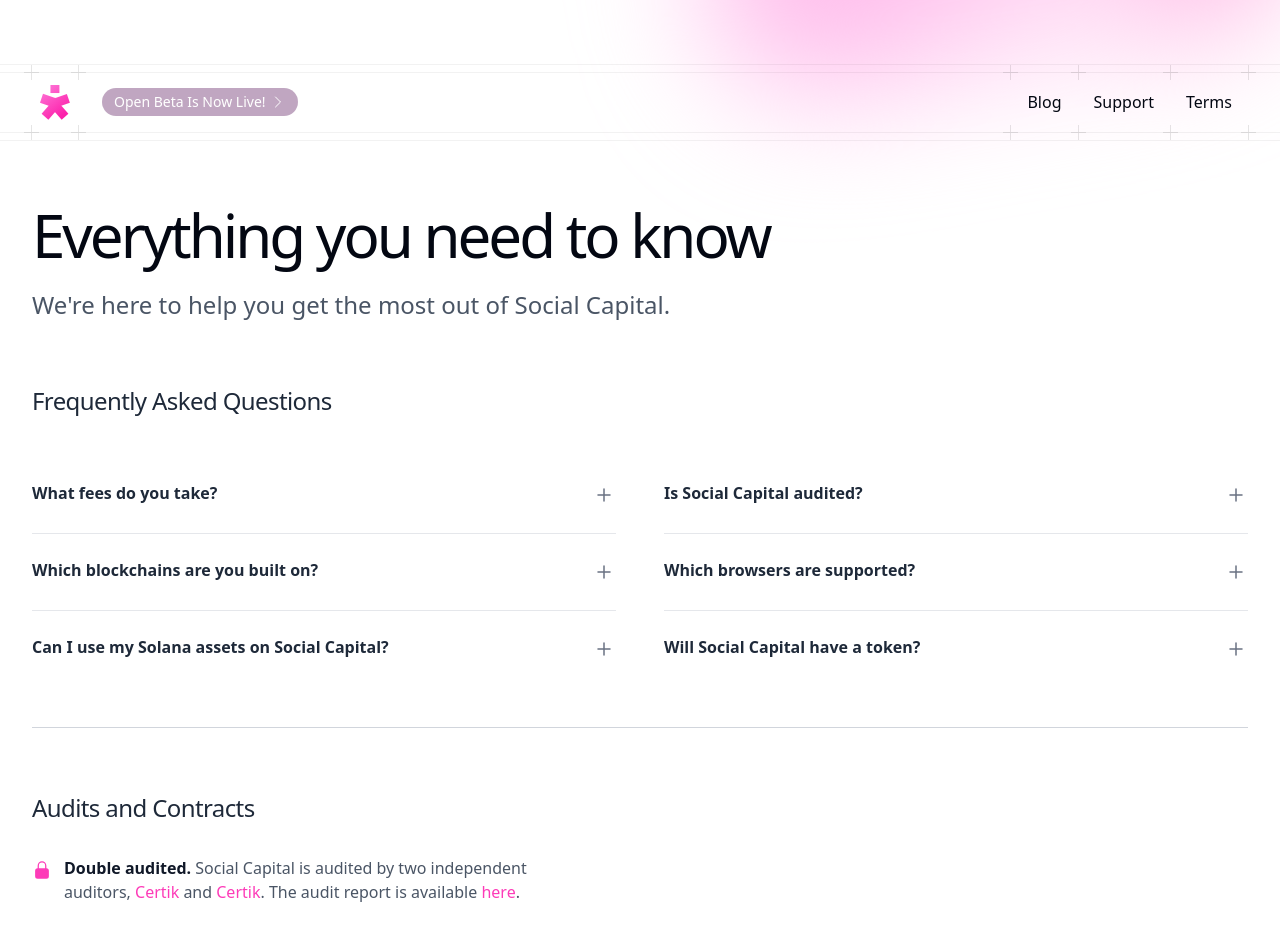
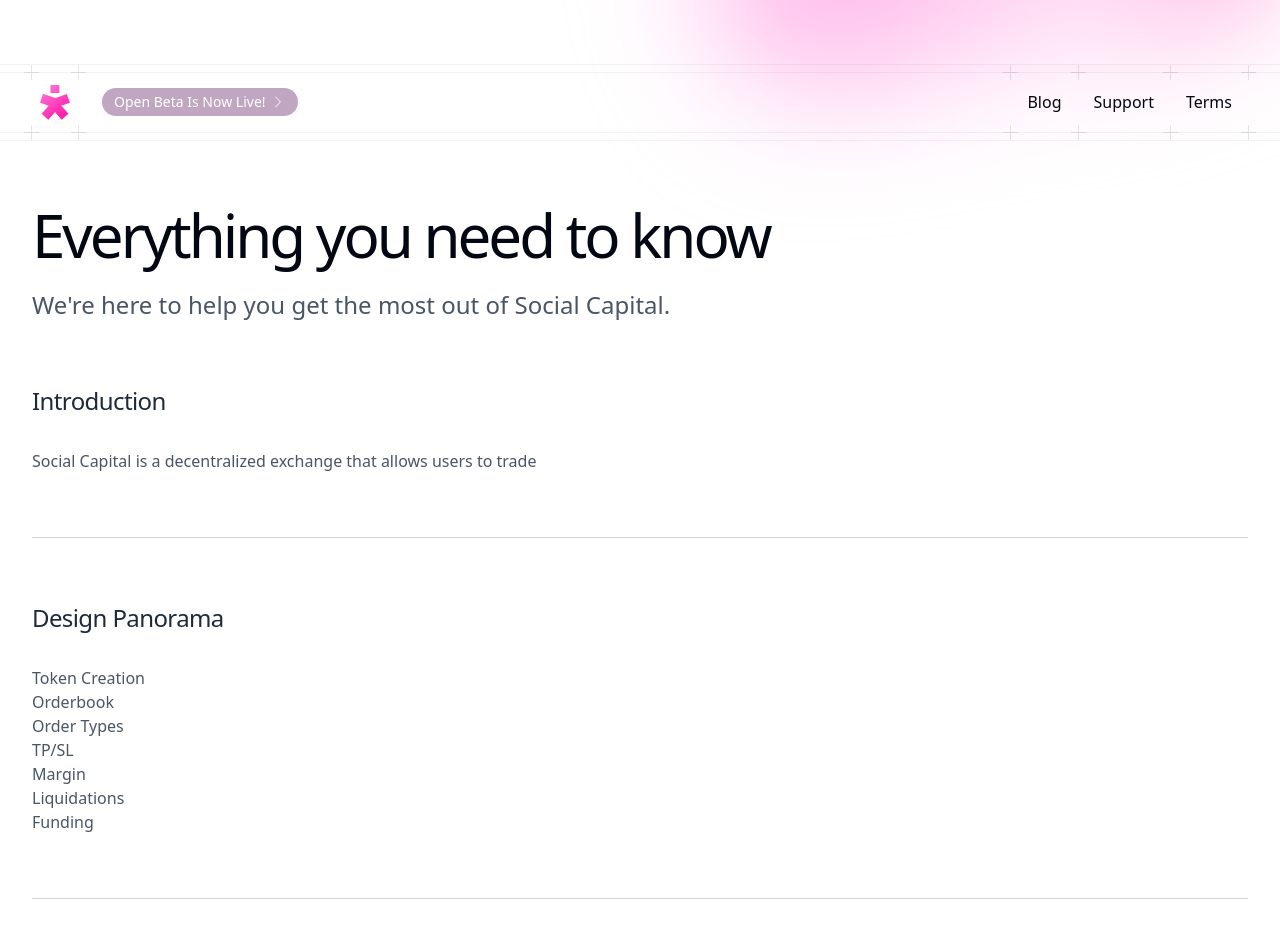
Before and after one commit to masterzorgon/socap-landing, a Next.js app: page /support in a window 1280 px wide. Shown: the top 940 px of the page. Built offline with nearby package versions, Linux system fonts and the light colour scheme; a web font is replaced by a local one.

Commit message:
adds support in-page linking

```diff
--- a/src/app/support/page.tsx
+++ b/src/app/support/page.tsx
@@ -6,9 +6,11 @@
 import { Container } from "@/components/container"
 import { Heading, Lead } from "@/components/text"
 import { Disclosure } from '@headlessui/react'
-import { ChevronRightIcon, CloudArrowUpIcon, MinusSmallIcon, PlusSmallIcon } from '@heroicons/react/24/outline'
-import { LockClosedIcon, PlusIcon, ServerIcon } from '@heroicons/react/24/solid';
+import { ChevronRightIcon, MinusSmallIcon, PlusSmallIcon } from '@heroicons/react/24/outline'
+import { LockClosedIcon, ServerIcon } from '@heroicons/react/24/solid';
 import Link from "next/link"
+import { useRouter } from "next/navigation"
+import { useState, useEffect } from "react"
 
 const faqs = [
   {
@@ -43,6 +45,70 @@
   },
 ]
 
+// Toast component with smooth animations
+function Toast({ message, isVisible, onClose }: { message: string; isVisible: boolean; onClose: () => void }) {
+  useEffect(() => {
+    if (isVisible) {
+      const timer = setTimeout(() => {
+        onClose();
+      }, 3000); // Auto-hide after 3 seconds
+
+      return () => clearTimeout(timer);
+    }
+  }, [isVisible, onClose]);
+
+  return (
+    <div className={`fixed top-4 right-4 z-50 transition-opacity duration-300 ease-in-out ${
+      isVisible
+        ? 'opacity-100'
+        : 'opacity-0 pointer-events-none'
+    }`}>
+      <div className="bg-gray-900 text-white px-4 py-3 rounded-lg shadow-lg flex items-center space-x-2">
+        <div className="flex-shrink-0">
+          <svg className="h-5 w-5 text-[#fd3bb8]" fill="currentColor" viewBox="0 0 20 20">
+            <path fillRule="evenodd" d="M10 18a8 8 0 100-16 8 8 0 000 16zm3.707-9.293a1 1 0 00-1.414-1.414L9 10.586 7.707 9.293a1 1 0 00-1.414 1.414l2 2a1 1 0 001.414 0l4-4z" clipRule="evenodd" />
+          </svg>
+        </div>
+        <span className="text-sm font-medium">{message}</span>
+        <button
+          onClick={onClose}
+          className="flex-shrink-0 ml-2 text-gray-400 hover:text-white transition-colors duration-200 cursor-pointer"
+        >
+          <svg className="h-4 w-4" fill="currentColor" viewBox="0 0 20 20">
+            <path fillRule="evenodd" d="M4.293 4.293a1 1 0 011.414 0L10 8.586l4.293-4.293a1 1 0 111.414 1.414L11.414 10l4.293 4.293a1 1 0 01-1.414 1.414L10 11.414l-4.293 4.293a1 1 0 01-1.414-1.414L8.586 10 4.293 5.707a1 1 0 010-1.414z" clipRule="evenodd" />
+          </svg>
+        </button>
+      </div>
+    </div>
+  );
+}
+
+// Utility function to copy URL to clipboard
+const copyToClipboard = async (url: string, setToast: (message: string) => void) => {
+  try {
+    await navigator.clipboard.writeText(url);
+    setToast("URL copied to clipboard!");
+  } catch (err) {
+    console.error('Failed to copy to clipboard:', err);
+    setToast("Failed to copy URL to clipboard");
+  }
+};
+
+// Utility function to handle header clicks
+const handleHeaderClick = (sectionId: string, router: any, setToast: (message: string) => void) => {
+  const url = `${window.location.origin}/support#${sectionId}`;
+  copyToClipboard(url, setToast);
+
+  // Update the URL without page reload
+  router.push(`/support#${sectionId}`);
+
+  // Smooth scroll to the section
+  const element = document.getElementById(sectionId);
+  if (element) {
+    element.scrollIntoView({ behavior: 'smooth' });
+  }
+};
+
 function Header() {
   return (
     <Container className="mt-16 bg-white">
@@ -56,14 +122,19 @@
   )
 }
 
-function FAQ() {
+function FAQSection({ setToast }: { setToast: (message: string) => void }) {
+  const router = useRouter();
   // Split FAQs into two arrays for left and right columns
   const leftFaqs = faqs.slice(0, Math.ceil(faqs.length / 2));
   const rightFaqs = faqs.slice(Math.ceil(faqs.length / 2));
 
   return (
     <Container className="mt-16">
-      <h2 className="text-2xl font-medium tracking-tight text-gray-800 mb-16">
+      <h2
+        id="faq"
+        className="text-2xl font-medium tracking-tight text-gray-800 mb-8 cursor-pointer hover:text-[#fd3bb8] transition-colors"
+        onClick={() => handleHeaderClick('faq', router, setToast)}
+      >
         Frequently Asked Questions
       </h2>
       <section className="grid grid-cols-1 lg:grid-cols-2 lg:gap-12">
@@ -139,19 +210,26 @@
           </dl>
         </div>
       </section>
+      <Divider />
     </Container>
   )
 }
 
-function Audits() {
+function AuditsSection({ setToast }: { setToast: (message: string) => void }) {
+  const router = useRouter();
+
   return (
     <Container className="mt-16">
-      <h2 className="text-2xl font-medium tracking-tight text-gray-800">
+      <h2
+        id="audits"
+        className="text-2xl font-medium tracking-tight text-gray-800 mb-8 cursor-pointer hover:text-[#fd3bb8] transition-colors"
+        onClick={() => handleHeaderClick('audits', router, setToast)}
+      >
         Audits and Contracts
       </h2>
       <section>
         <div className="max-w-lg">
-          <ul role="list" className="mt-8 space-y-8 text-gray-600">
+          <ul role="list" className="space-y-8 text-gray-600">
             <li className="flex gap-x-3">
               <LockClosedIcon aria-hidden="true" className="mt-1 size-5 flex-none text-[#fd3bb8]" />
               <span>
@@ -167,14 +245,21 @@
           </ul>
         </div>
       </section>
+      <Divider />
     </Container>
   )
 }
 
-function Points() {
+function PointsSection({ setToast }: { setToast: (message: string) => void }) {
+  const router = useRouter();
+
   return (
     <Container className="mt-16">
-      <h2 className="text-2xl font-medium tracking-tight text-gray-800">
+      <h2
+        id="points"
+        className="text-2xl font-medium tracking-tight text-gray-800 mb-8 cursor-pointer hover:text-[#fd3bb8] transition-colors"
+        onClick={() => handleHeaderClick('points', router, setToast)}
+      >
         Our Points System
       </h2>
       <section className="grid grid-cols-1 md:grid-cols-2 lg:grid-cols-2 gap-6 mt-8">
@@ -226,38 +311,78 @@
           </p>
         </div>
       </section>
+      <Divider hidden={false} />
     </Container>
   )
 }
 
-function GetInTouch() {
+function IntroSection({ setToast }: { setToast: (message: string) => void }) {
+  const router = useRouter();
+
   return (
     <Container className="mt-16">
-      <h2 className="text-2xl font-medium tracking-tight text-gray-800">
-        Get in touch
+      <h2
+        id="introduction"
+        className="text-2xl font-medium tracking-tight text-gray-800 mb-8 cursor-pointer hover:text-[#fd3bb8] transition-colors"
+        onClick={() => handleHeaderClick('introduction', router, setToast)}
+      >
+        Introduction
       </h2>
       <section>
-
+        <p className="text-gray-600">
+          Social Capital is a decentralized exchange that allows users to trade
+        </p>
       </section>
+      <Divider />
     </Container>
   )
 }
 
-function Divider() {
+function DesignSection({ setToast }: { setToast: (message: string) => void }) {
+  const router = useRouter();
+
   return (
     <Container className="mt-16">
-      <div className="relative border-t border-gray-300">
-        <div aria-hidden="true" className="absolute inset-0 flex items-center">
-          <div className="max-w-lg mx-auto">
-            <div className="w-full border-t border-gray-300" />
-          </div>
-        </div>
-      </div>
+      <h2
+        id="design"
+        className="text-2xl font-medium tracking-tight text-gray-800 mb-8 cursor-pointer hover:text-[#fd3bb8] transition-colors"
+        onClick={() => handleHeaderClick('design', router, setToast)}
+      >
+        Design Panorama
+      </h2>
+      <section>
+        <p className="text-gray-600">Token Creation</p>
+        <p className="text-gray-600">Orderbook</p>
+        <p className="text-gray-600">Order Types</p>
+        <p className="text-gray-600">TP/SL</p>
+        <p className="text-gray-600">Margin</p>
+        <p className="text-gray-600">Liquidations</p>
+        <p className="text-gray-600">Funding</p>
+      </section>
+      <Divider />
     </Container>
   )
 }
 
+function Divider({ hidden = true }: { hidden?: boolean }) {
+  return (
+    <div className="mt-16 w-full">
+      <div className={`relative ${hidden ? 'border-t border-gray-300' : 'border-none'}`} />
+    </div>
+  )
+}
+
 export default function Support() {
+  const [toast, setToast] = useState({ message: '', isVisible: false });
+
+  const showToast = (message: string) => {
+    setToast({ message, isVisible: true });
+  };
+
+  const hideToast = () => {
+    setToast({ message: '', isVisible: false });
+  };
+
   return (
     <main className="overflow-hidden">
       <GradientBackground />
@@ -276,13 +401,18 @@
       </Container>
 
       <Header />
-      <FAQ />
-      <Divider />
-      <Audits />
-      <Divider />
-      <Points />
-      <Divider />
+      <IntroSection setToast={showToast} />
+      <DesignSection setToast={showToast} />
+      <FAQSection setToast={showToast} />
+      <AuditsSection setToast={showToast} />
+      <PointsSection setToast={showToast} />
       <Footer />
+
+      <Toast
+        message={toast.message}
+        isVisible={toast.isVisible}
+        onClose={hideToast}
+      />
     </main>
   )
 }
```
